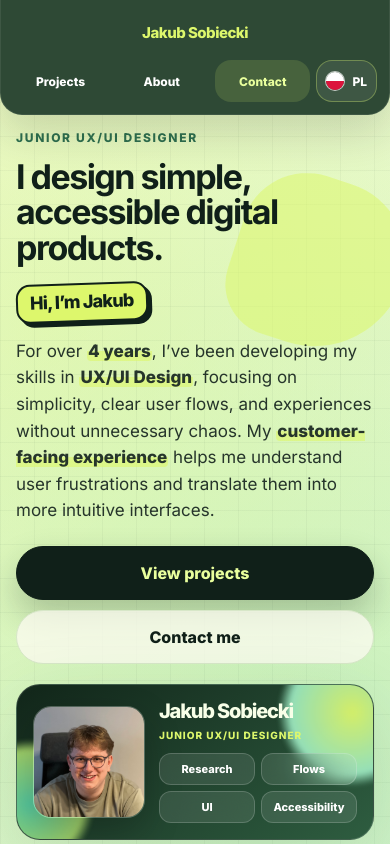
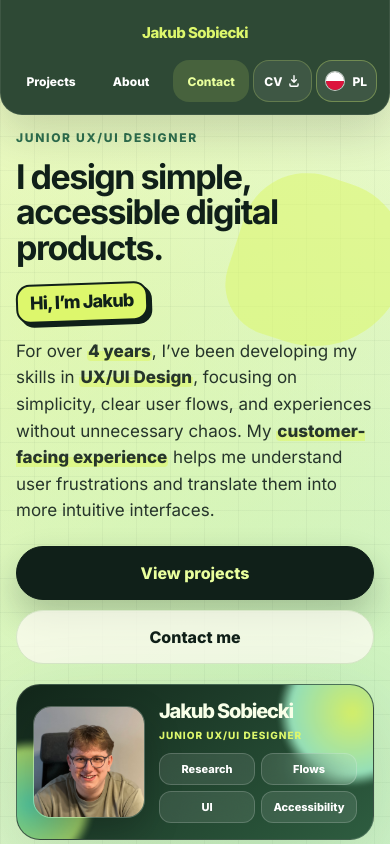
Before and after one commit to jhumienny/jakub-portfolio, a React (Vite) app: page / in a window 390 px wide. Shown: the top 844 px of the page. Built offline with nearby package versions, Linux system fonts and the light colour scheme.

Commit message:
Add localized CV download

```diff
--- a/src/main.jsx
+++ b/src/main.jsx
@@ -98,6 +98,7 @@ const projects = [
 const ui = {
   en: {
     nav: { projects: 'Projects', about: 'About', contact: 'Contact' },
+    cv: { label: 'CV', pl: 'Po polsku', en: 'In English' },
     hero: {
       title: 'I design simple, accessible digital products.',
       lead: 'For over **4 years**, I’ve been developing my skills in **UX/UI Design**, focusing on simplicity, clear user flows, and experiences without unnecessary chaos. My **customer-facing experience** helps me understand user frustrations and translate them into more intuitive interfaces.',
@@ -131,6 +132,7 @@ const ui = {
   },
   pl: {
     nav: { projects: 'Projekty', about: 'O mnie', contact: 'Kontakt' },
+    cv: { label: 'CV', pl: 'Po polsku', en: 'In English' },
     hero: {
       title: 'Projektuję proste i dostępne produkty cyfrowe.',
       lead: 'Od ponad **4 lat** rozwijam się w **UX/UI Designie**, skupiając się na prostocie, projektowaniu czytelnych flow i doświadczeniach bez zbędnego chaosu. **Doświadczenie w pracy z klientami** pomaga mi lepiej rozumieć frustracje użytkowników i przekładać je na bardziej intuicyjne interfejsy.',
@@ -382,6 +384,16 @@ function LanguageSwitch({ lang, setLang }) {
   </button>;
 }
 
+function CvLink({ lang, t }) {
+  const file = lang === 'pl' ? 'jakub_sobiecki_CV_2026_UX_PL.pdf' : 'jakub_sobiecki_CV_2026_UX_EN.pdf';
+  return <a className="cv-link" href={`./cv/${file}`} download={file} aria-label={lang === 'pl' ? 'Pobierz CV po polsku' : 'Download CV in English'}>
+    <span>{t.cv.label}</span>
+    <svg className="cv-download-icon" viewBox="0 0 24 24" aria-hidden="true" focusable="false">
+      <path d="M12 3v11m0 0 4-4m-4 4-4-4M5 17v2a2 2 0 0 0 2 2h10a2 2 0 0 0 2-2v-2" />
+    </svg>
+  </a>;
+}
+
 function Nav({ lang, setLang, t }) {
   const [activeSection, setActiveSection] = useState('top');
   const [brandPulse, setBrandPulse] = useState(false);
@@ -462,6 +474,7 @@ function Nav({ lang, setLang, t }) {
       <NavLink section="projects" activeSection={activeSection} onActivate={handleActivate}>{t.nav.projects}</NavLink>
       <NavLink section="about" activeSection={activeSection} onActivate={handleActivate}>{t.nav.about}</NavLink>
       <NavLink section="contact" activeSection={activeSection} onActivate={handleActivate}>{t.nav.contact}</NavLink>
+      <CvLink lang={lang} t={t} />
       <LanguageSwitch lang={lang} setLang={setLang} />
     </nav>
   </header>;
@@ -887,6 +900,9 @@ function App() {
 
   useEffect(() => {
     window.history.scrollRestoration = 'manual';
+    if (window.__resetSectionScroll) {
+      window.requestAnimationFrame(() => window.scrollTo({ top: 0, behavior: 'auto' }));
+    }
   }, []);
 
   useEffect(() => {
--- a/src/styles.css
+++ b/src/styles.css
@@ -997,3 +997,17 @@ body{background:transparent!important}
   content:none!important;
   display:none!important;
 }
+
+/* CV button */
+.cv-link{display:inline-flex!important;align-items:center;justify-content:center;gap:7px;min-height:44px;padding:12px 18px!important;border-radius:999px;color:#fff!important;font-size:14px!important;font-weight:950!important;white-space:nowrap;transition:.2s ease}
+.cv-link:before{content:none!important;display:none!important}
+.cv-download-icon{width:16px;height:16px;stroke:currentColor;stroke-width:2.4;fill:none;stroke-linecap:round;stroke-linejoin:round;transition:.2s ease}
+.cv-link:hover,.cv-link:focus-visible{background:rgba(221,247,108,.16)!important;color:#E9FF9D!important;transform:none!important}
+.cv-link:hover .cv-download-icon,.cv-link:focus-visible .cv-download-icon{transform:translateY(1px)}
+
+@media(max-width:560px){
+  .nav nav{grid-template-columns:repeat(3,minmax(0,1fr)) auto auto!important;gap:4px!important}
+  .cv-link{width:100%!important;min-height:42px!important;padding:8px 10px!important;border-radius:16px!important;background:rgba(255,255,255,.08);border:1px solid rgba(221,247,108,.22);font-size:12px!important;gap:5px}
+  .cv-download-icon{width:14px;height:14px}
+  .cv-link:hover,.cv-link:focus-visible{background:rgba(221,247,108,.16)!important}
+}
```
Also changed, not shown: 2 other files (tests, documents, lock files or other folders).
